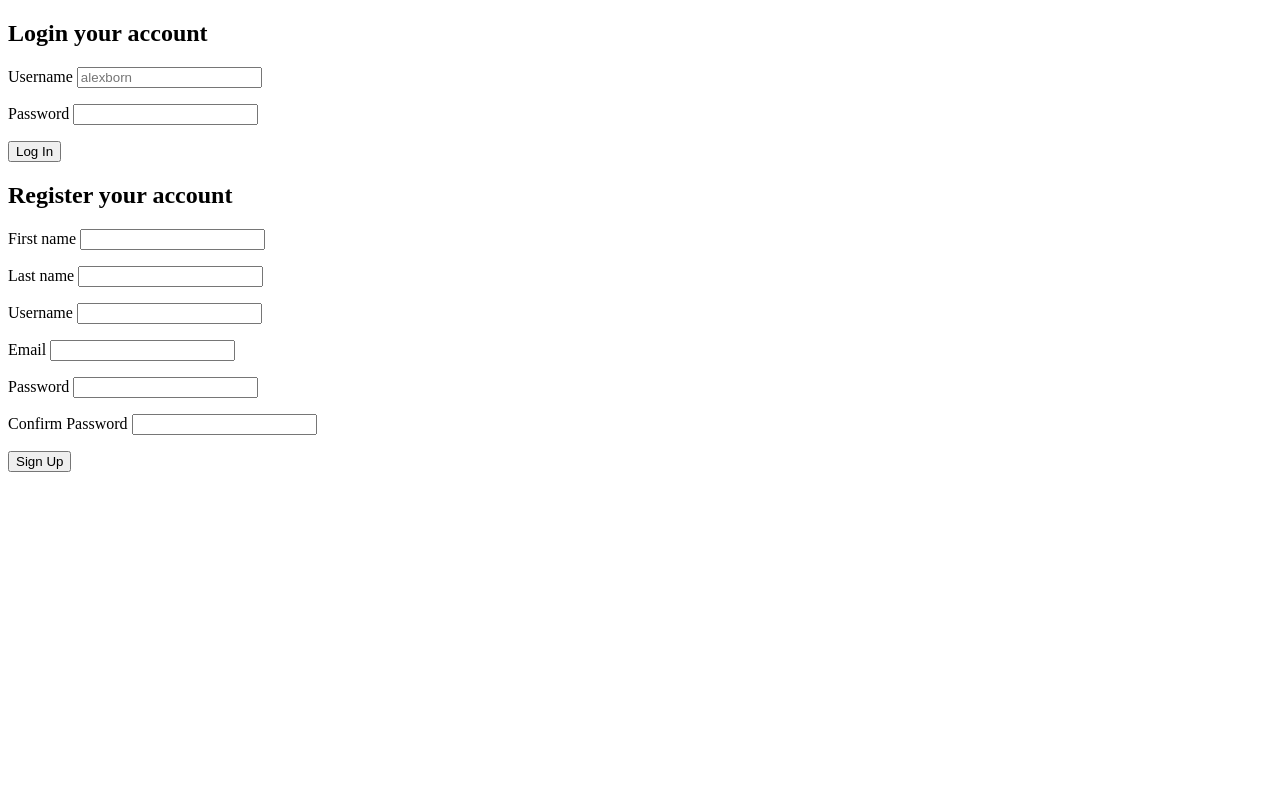
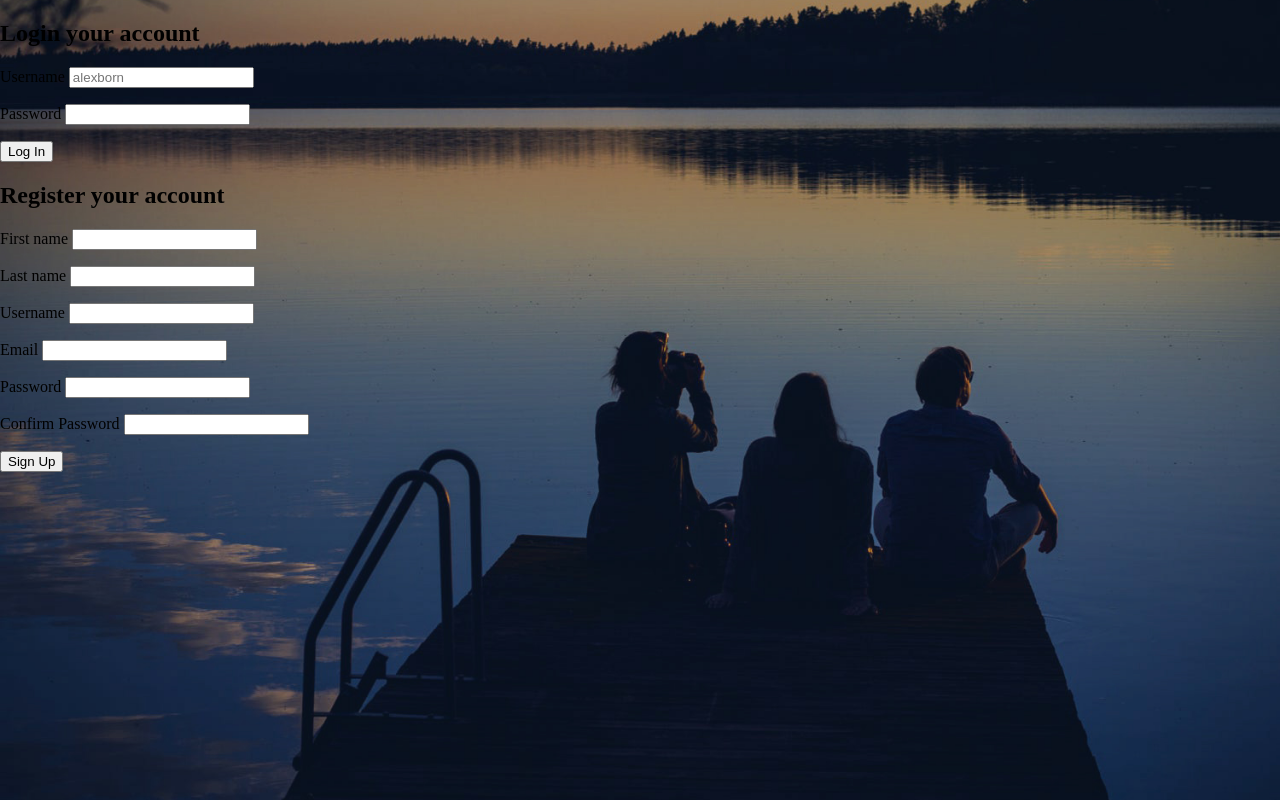
Before and after one commit to mebeborn/music_app, a PHP site: page /register.php in a window 1280 px wide. Run offline with PHP 8.4, Linux system fonts and the light colour scheme.

Commit message:
Statr with CSS ,bg image mas added

```diff
--- /dev/null
+++ b/assets/css/register.css
@@ -0,0 +1,16 @@
+html, body {
+	margin: 0;
+	padding: 0;
+	height: 100%;
+	box-sizing: border-box;
+}
+
+#background {
+	background-color: #000;
+    background-image: url(../images/bg.jpg);
+    background-position: center;
+    background-size: cover;
+    display: table;
+    height: 100%;
+    width: 100%;
+}
--- a/register.php
+++ b/register.php
@@ -20,9 +20,10 @@
 <head>
 	<meta charset="UTF-8">
 	<title>Welcomy to Music App</title>
+	<link rel="stylesheet" href="assets/css/register.css">
 </head>
 <body>
-
+	<div id="background">
 		<div id="inputContainer">
 			<form action="register.php" id="loginForm" method="POST">
 				<h2>Login your account</h2>
@@ -84,6 +85,6 @@
 				<button type="submit" name="registerButton">Sign Up</button>
 			</form>
 		</div>
-
+	</div>
 </body>
 </html>
```
Also changed, not shown: assets/images/bg.jpg (added). Lines whose indentation alone changed are shown as unchanged.
